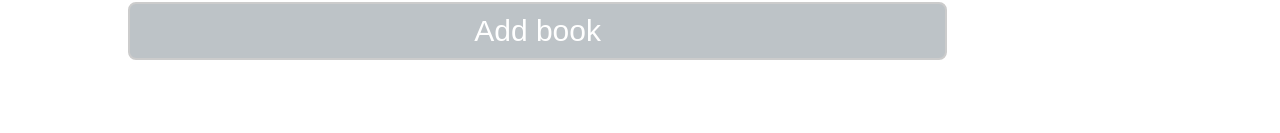
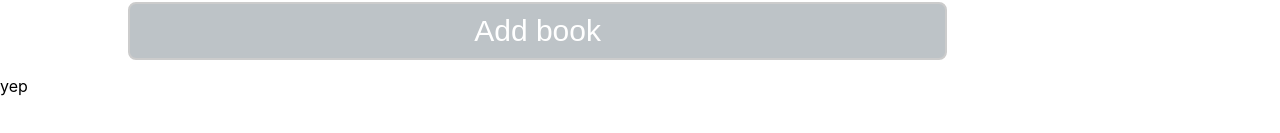
Before and after one commit to katangafor/solutions, a React (Create React App) app: page / in a window 1280 px wide. Shown: the part 493-626 px from the top of the page. Built offline with nearby package versions, Linux system fonts and the light colour scheme.

Commit message:
triggering github to let me sign in with an access token

```diff
--- a/src/components/BookNavBar.js
+++ b/src/components/BookNavBar.js
@@ -3,7 +3,7 @@ import { connect } from 'react-redux';
 
 const BookNavBar = (props) => (
   <div>
-
+    <p>yep</p>
   </div>
 )
 
```
